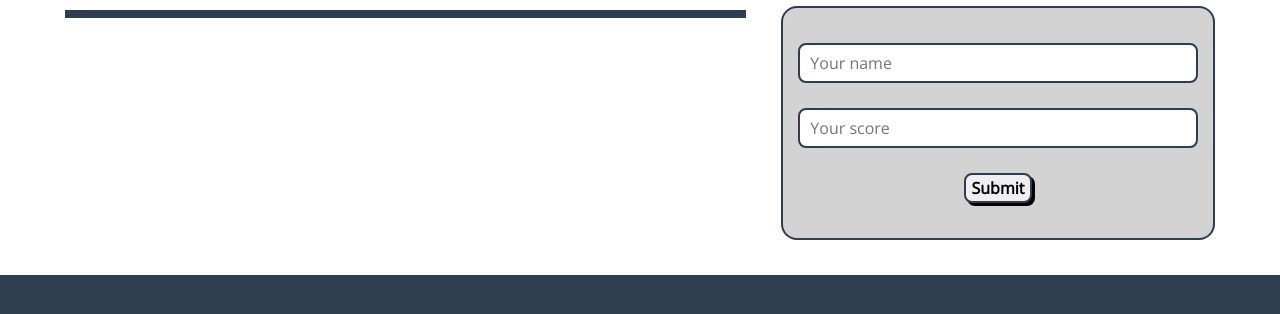
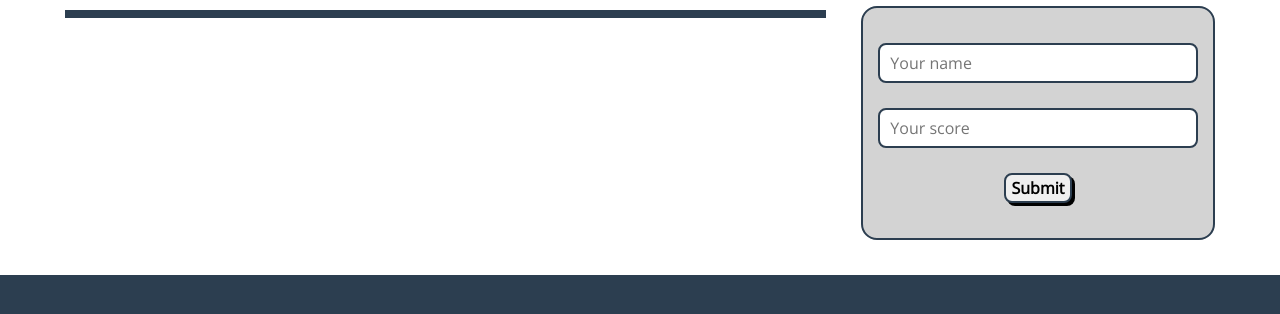
Before and after one commit to ZikaZaki/leaderboard, a website built with webpack: page src/index.html in a window 1280 px wide. Shown: the part 223-537 px from the top of the page. Built offline with nearby package versions, Linux system fonts and the light colour scheme; no server answers.

Commit message:
Update css styling

```diff
--- a/src/style.css
+++ b/src/style.css
@@ -271,7 +271,7 @@ h3 {
 .form-list li input {
   border: 2px solid var(--primary);
   border-radius: 8px;
-  width: 100%;
+  width: 25rem;
   height: 2rem;
 }
 
@@ -405,16 +405,6 @@ footer .menu li a:hover {
 
 /* ====================================Media Query Start==================================== */
 
-/*******  First Breakpoint  *******/
-@media screen
-  and (min-width: 586px) {
-  .form-list li input {
-    min-width: 15rem;
-    width: 25rem;
-    height: 2.5rem;
-  }
-}
-
 /*******  Second Breakpoint  *******/
 @media screen
   and (min-width: 768px) {
@@ -425,6 +415,12 @@ footer .menu li a:hover {
     flex-wrap: nowrap;
     padding: 35px 65px;
   }
+
+  .form-list li input {
+    min-width: 15rem;
+    width: 20rem;
+    height: 2.5rem;
+  }
 }
 
 /* =====================================Media Query End===================================== */
```
